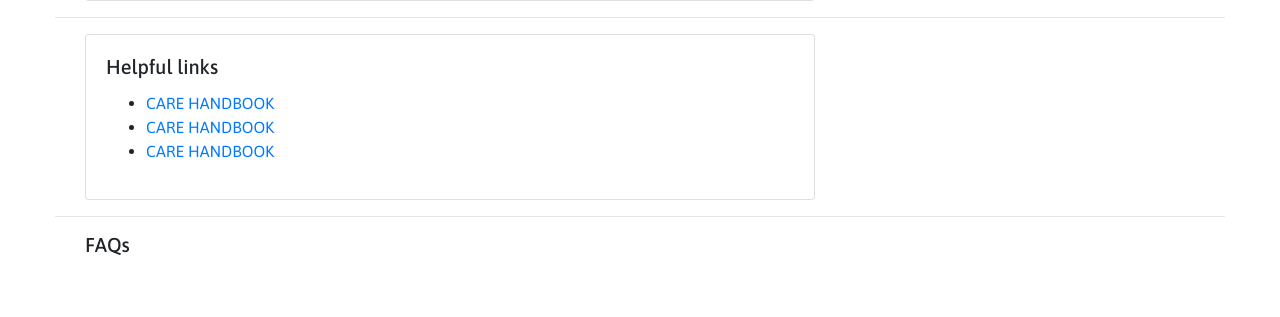
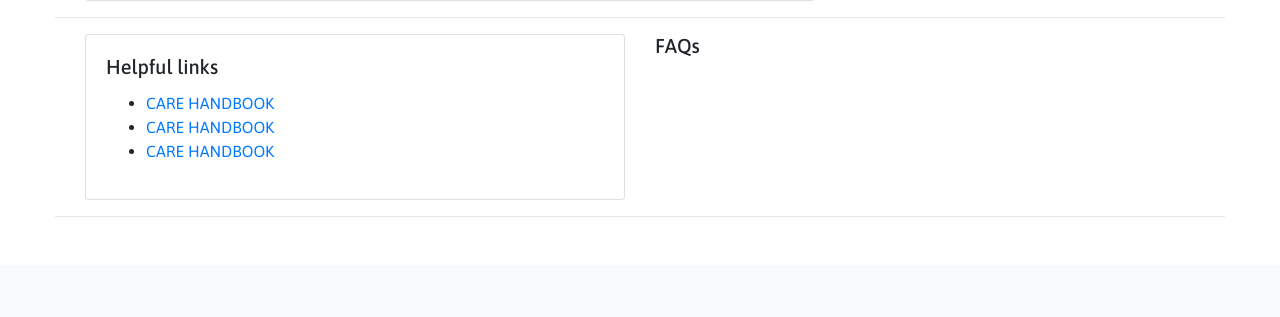
Before and after one commit to xolomonwizdom/safeboda.intranet, a Django app: page / in a window 1280 px wide. Shown: the part 1355-1672 px from the top of the page. After the commit the page ends 1572 px from the top, so only its background shows below. Run offline with Django 3.2, Linux system fonts and the light colour scheme; the visitor is signed in with stand-in values (Sample User, id 1); data that the repository does not hold is empty; some libraries are stand-ins or nearby versions.

Commit message:
update index.html

```diff
--- a/templates/index.html
+++ b/templates/index.html
@@ -83,7 +83,7 @@ As a call center, Communication is our priority. Always communicate with the cus
 
     <div class="container">
       <div class="row">
-        <div class="col-md-8">
+        <div class="col-md-6">
           <div class="card">
 
             <div class="card-body">
@@ -100,14 +100,7 @@ As a call center, Communication is our priority. Always communicate with the cus
             </div>
           </div>
         </div>
-      </div>
-    </div>
-
-    <hr class="container">
-
-    <div class="container">
-      <div class="row">
-        <div class="col-md-8">
+        <div class="col-md-6">
             <h5 class="card-title">
                 FAQs
               </h5>
@@ -121,6 +114,9 @@ As a call center, Communication is our priority. Always communicate with the cus
       </div>
     </div>
 
+    <hr class="container">
+
+
 
 
 </main>
```
